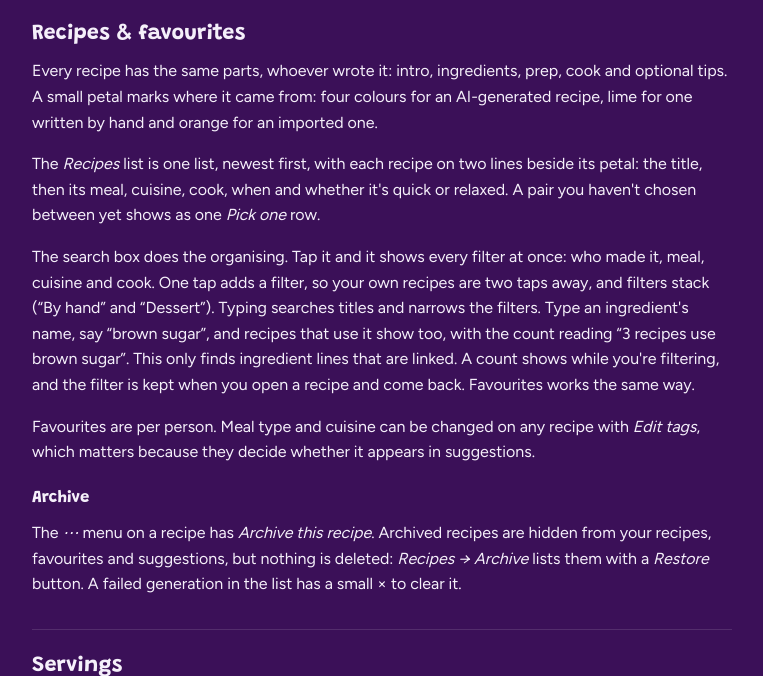
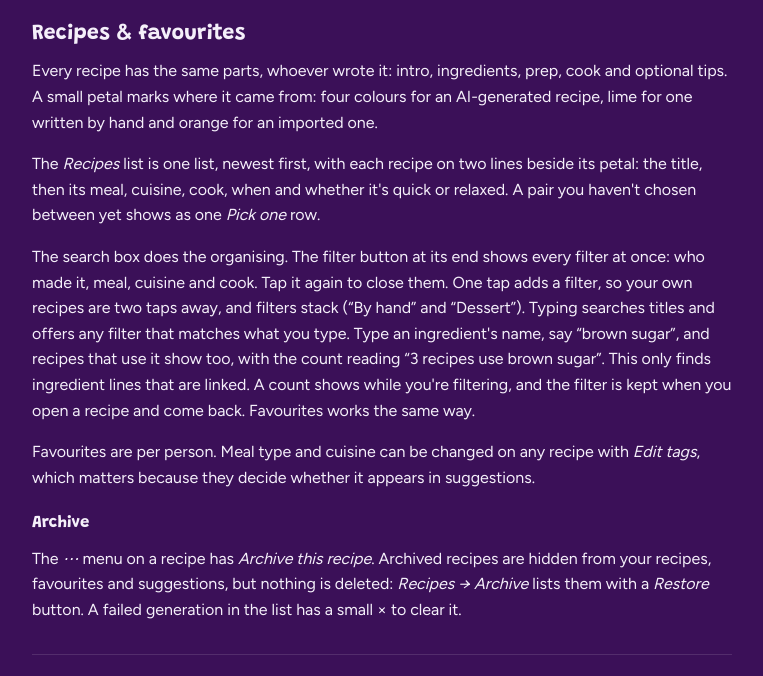
Before and after one commit to amiablealex/my-kitchen-site, a Flask app: page /docs in a window 1280 px wide. Shown: the part 4164-4840 px from the top of the page, without its empty margins (362-1125 px from the left). Run offline with Flask 3, Linux system fonts and the light colour scheme.

Commit message:
Docs: recipe filter button

```diff
--- a/templates/docs.html
+++ b/templates/docs.html
@@ -206,9 +206,10 @@
       <p>The <em>Recipes</em> list is one list, newest first, with each recipe on two lines beside its
         petal: the title, then its meal, cuisine, cook, when and whether it's quick or relaxed. A pair you
         haven't chosen between yet shows as one <em>Pick one</em> row.</p>
-      <p>The search box does the organising. Tap it and it shows every filter at once: who made it,
-        meal, cuisine and cook. One tap adds a filter, so your own recipes are two taps away, and
-        filters stack (“By hand” and “Dessert”). Typing searches titles and narrows the filters. Type an
+      <p>The search box does the organising. The filter button at its end shows every filter at
+        once: who made it, meal, cuisine and cook. Tap it again to close them. One tap adds a
+        filter, so your own recipes are two taps away, and filters stack (“By hand” and
+        “Dessert”). Typing searches titles and offers any filter that matches what you type. Type an
         ingredient's name, say “brown sugar”, and recipes that use it show too, with the count
         reading “3 recipes use brown sugar”. This only finds ingredient lines that are linked. A
         count shows while you're filtering, and the filter is kept when you open a recipe and come
```
